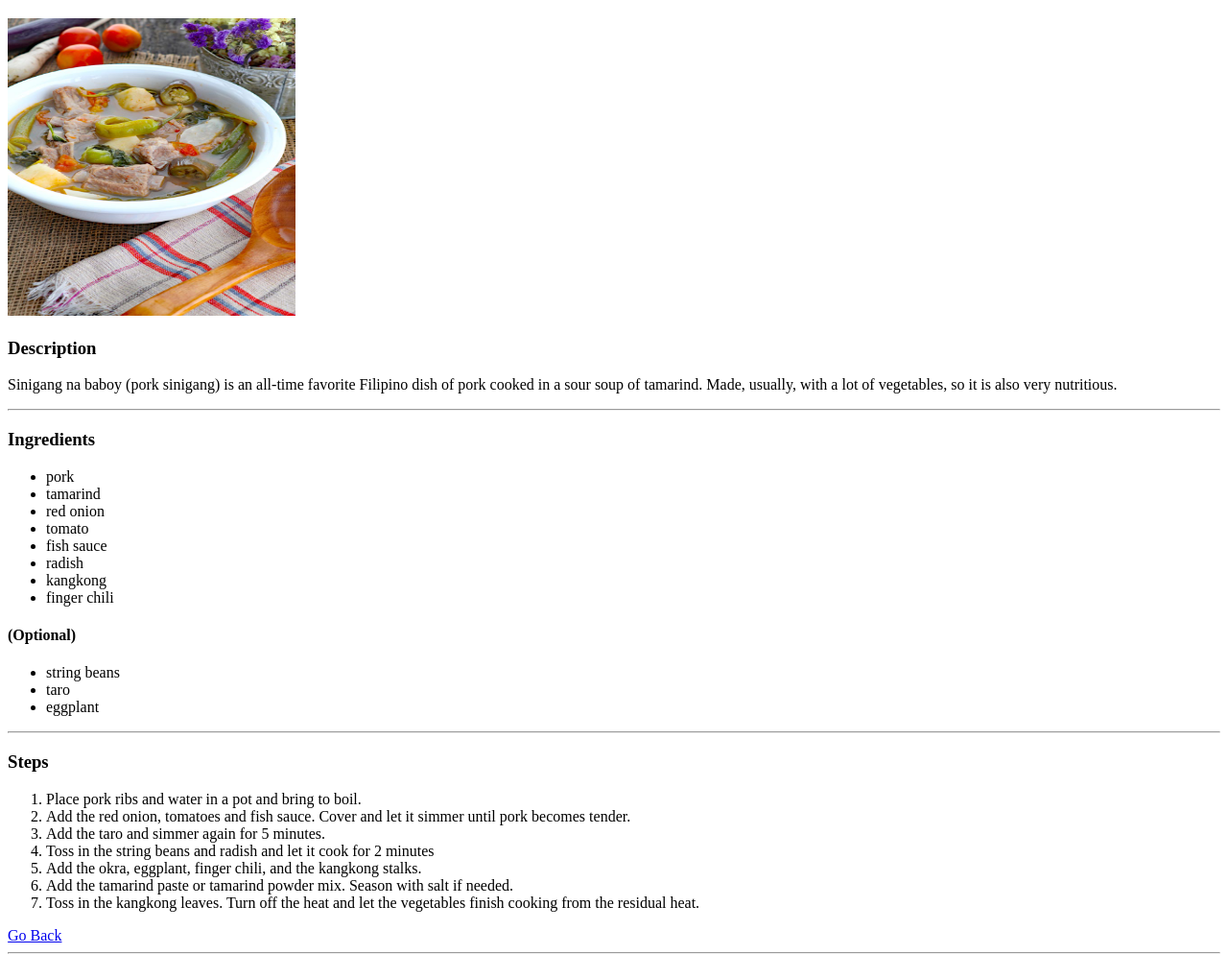
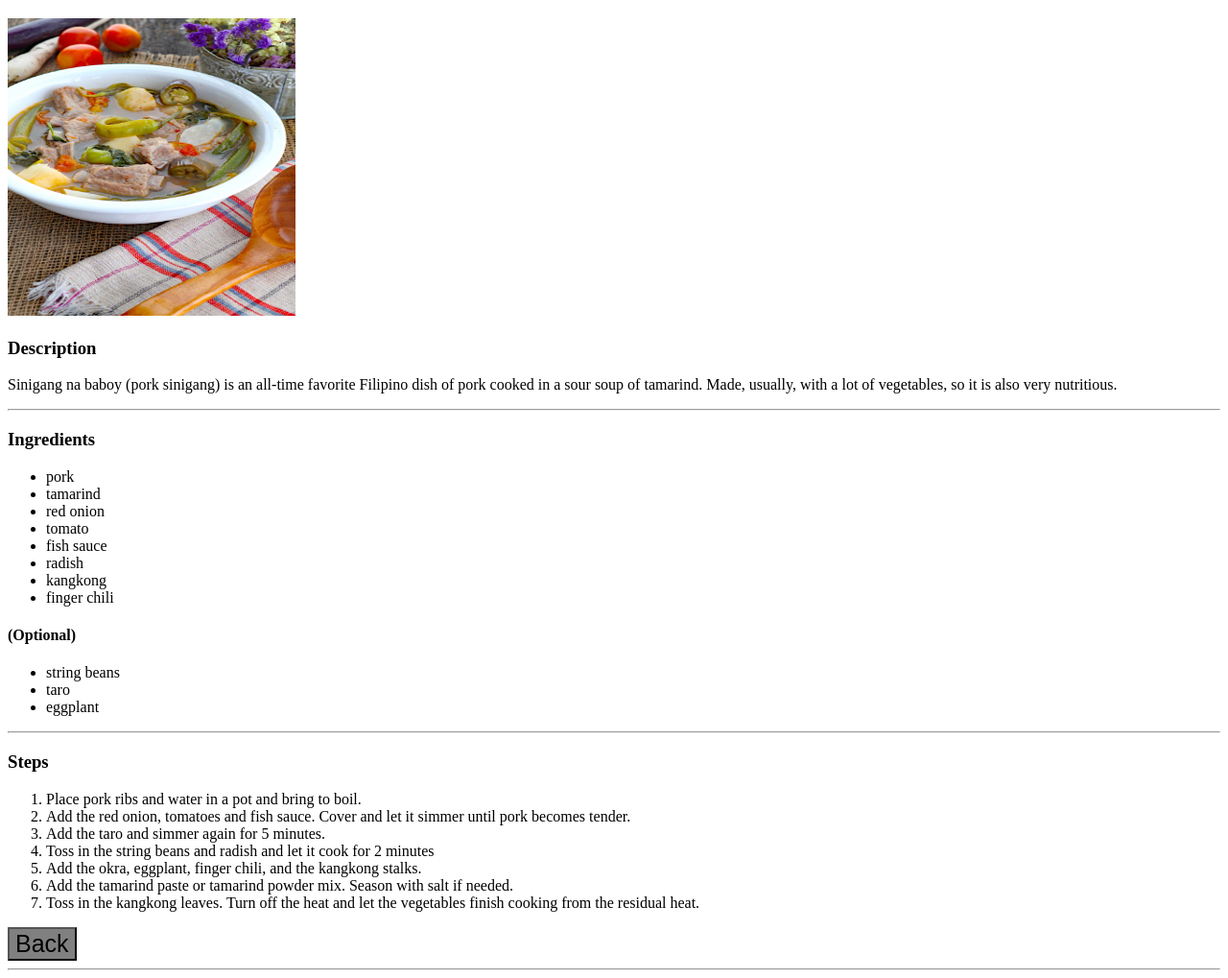
Before and after one commit to slivermarkr/odin-recipes, a plain HTML site: page recipes/sinigang.html in a window 1280 px wide. Shown: the part 61-1080 px from the top of the page at 96% size. Drawn offline with Linux system fonts and the light colour scheme; files that its build step writes are made by us from their sources.

Commit message:
added push button go back to  main page by clicking the back button

```diff
--- a/recipes/sinigang.html
+++ b/recipes/sinigang.html
@@ -42,8 +42,10 @@
             <li>Toss in the kangkong leaves. Turn off the heat and let the vegetables finish cooking from the residual heat.</li>
 
         </ol>
-        <a href="https://slivermarkr.github.io/odin-recipes/"> Go Back</a>
+        <a href="https://slivermarkr.github.io/odin-recipes/">
+        <button style="font-size: 25px;background-color: gray;color: black;border: radius 25px; ;">Back</button>
+        </a>
         <hr>
-    </body>
+            </body>
 
 </html>
```
Also changed, not shown: recipes/bilobilo.html (+3 -1 lines), recipes/monggo.html (+3 -2 lines).
